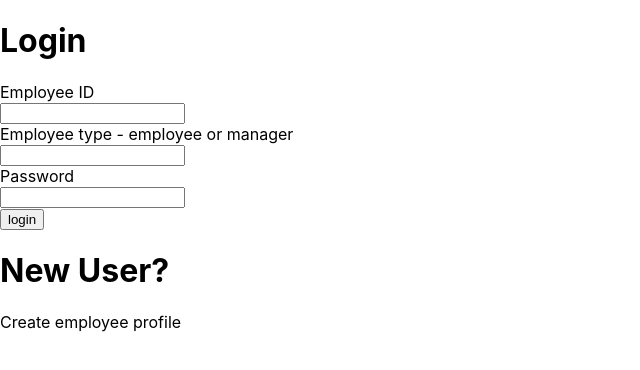
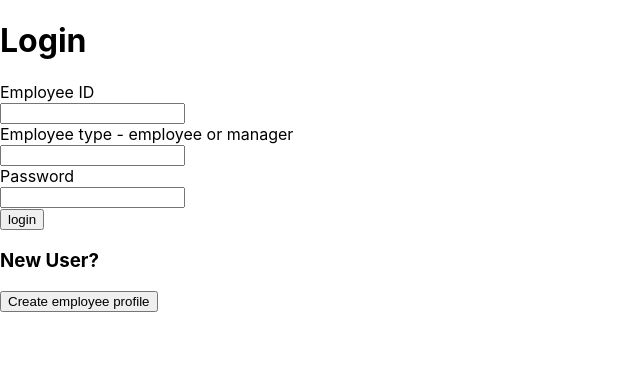
Before and after one commit to CIRACON/grp01, a React (Create React App) app in the folder feedback/: page / in a window 1280 px wide. Shown: the top 370 px of the page, without its empty margins (0-640 px from the left). Built offline with nearby package versions, Linux system fonts and the light colour scheme.

Commit message:
cleanup login

```diff
--- a/feedback/src/components/login.js
+++ b/feedback/src/components/login.js
@@ -1,5 +1,4 @@
-import React, {useState, useEffect} from 'react'
-//import Link from 'react-router-dom'
+import React, {useState} from 'react'
 
 function Login(){
     const [empId, setEmpId]  = useState("")
@@ -29,8 +28,8 @@ function Login(){
         <br/>
         <input type={"button"} value={"login"} onClick={()=>loginHandler(empType, empId)}/>
 
-        <h1>New User?</h1>
-        <p onClick={()=>window.location = `/newUser`}>Create employee profile</p>
+        <h3>New User?</h3>
+        <button onClick={()=>window.location = `/newUser`}>Create employee profile</button>
 
         </>
     )
```
